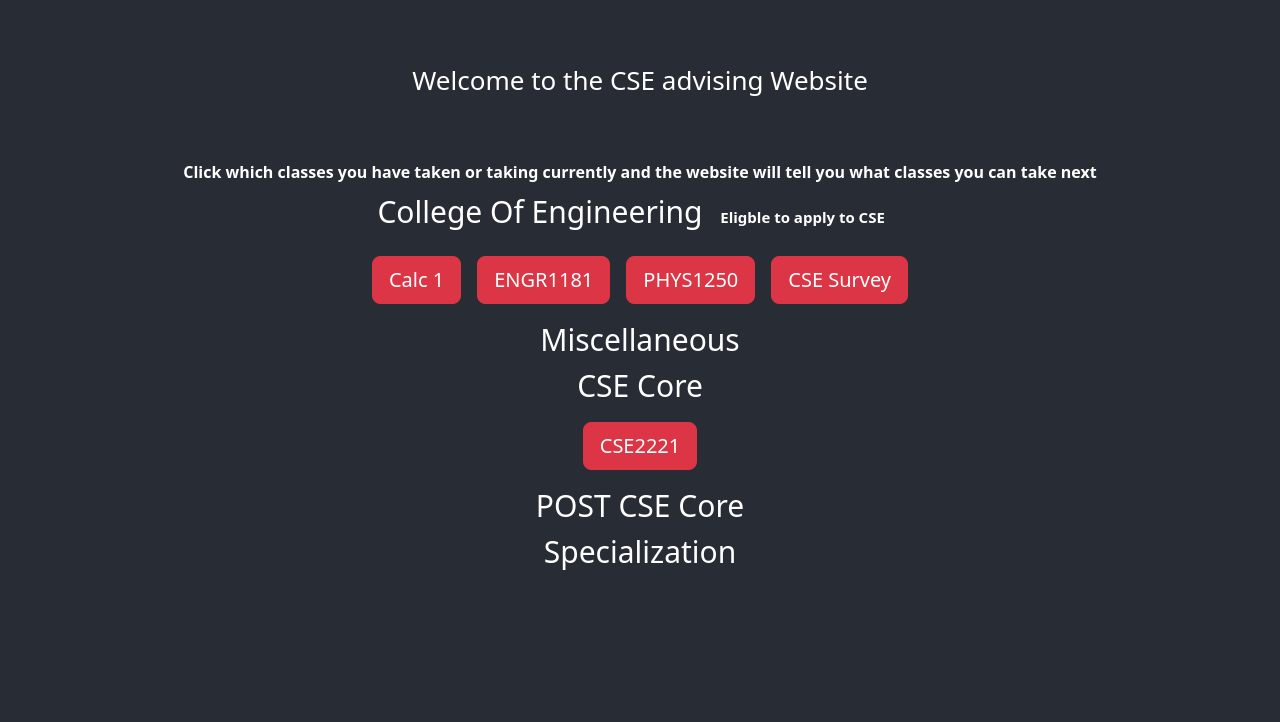
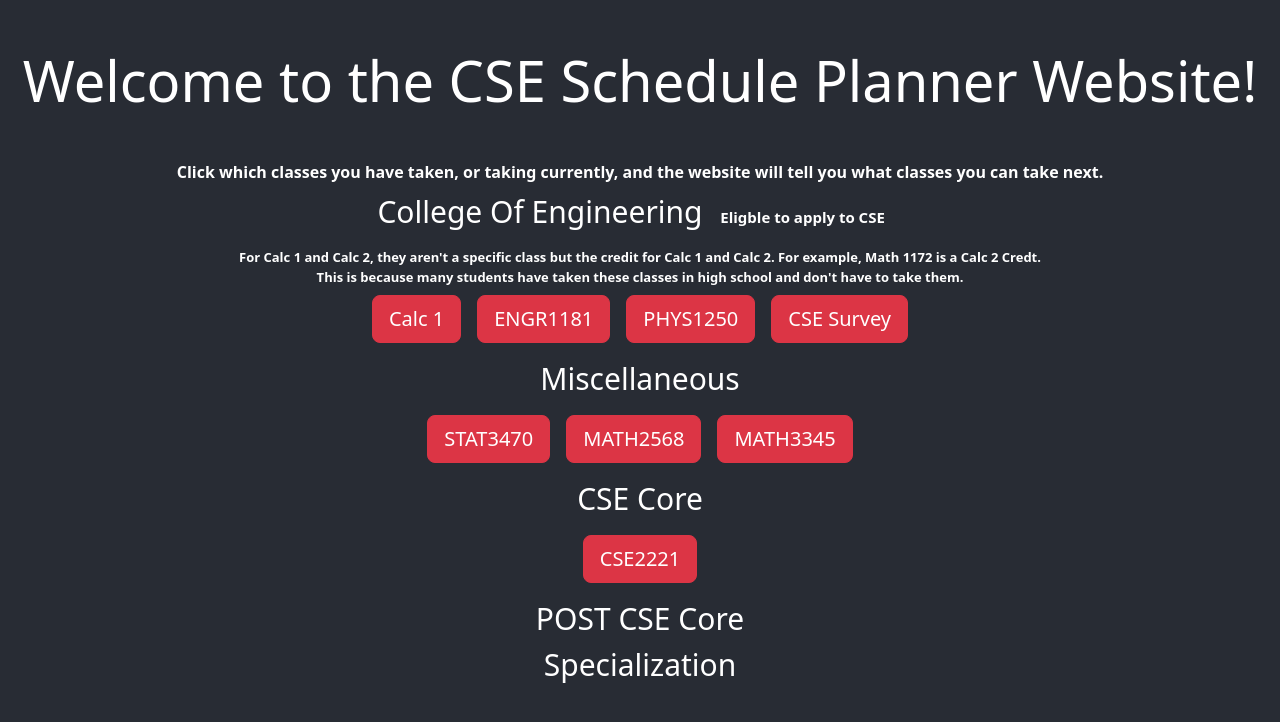
Before and after one commit to patelvndn/OSUCSEAdvisingWebsite, a React (Create React App) app: page / in a window 1280 px wide. Shown: the top 722 px of the page. Built offline with nearby package versions, Linux system fonts and the light colour scheme.

Commit message:
Started Misc

```diff
--- a/src/App.css
+++ b/src/App.css
@@ -14,7 +14,7 @@
   display: flex;
   flex-direction: column;
   justify-content: center;
-  font-size: calc(10px + 2vmin);
+  font-size: calc(40px + 2vmin);
   color: white;
 }
 
@@ -25,6 +25,14 @@
   color: white;
 }
 
+.App-text {
+  display: flex;
+  flex-direction: column;
+  justify-content: center;
+  color: white;
+  font-size: small;
+}
+
 .Region-Formation {
   font-size: 30px;
   color: white;
--- a/src/App.js
+++ b/src/App.js
@@ -4,6 +4,7 @@ import Section from "./components/section";
 import CseCore from "./components/cseCore";
 import COEHeader from "./components/coeHeader";
 import COE from "./components/coe";
+import Misc from "./components/misc";
 
 class App extends Component {
   state = {
@@ -28,6 +29,7 @@ class App extends Component {
     STATval: false,
     MATHval: false,
     ECE2060: false,
+    ECE2020: false,
 
     SW1val: false,
     SW2val: false,
@@ -42,11 +44,11 @@ class App extends Component {
     return (
       <div className="App">
         <header className="App-header">
-          Welcome to the CSE advising Website
+          Welcome to the CSE Schedule Planner Website!
         </header>
         <b className="App-body">
-          Click which classes you have taken or taking currently and the website
-          will tell you what classes you can take next
+          Click which classes you have taken, or taking currently, and the
+          website will tell you what classes you can take next.
         </b>
         <COEHeader
           key={this.state.counters[0].id}
@@ -62,6 +64,14 @@ class App extends Component {
             this.state.SW1val
           }
         />
+        <b className="App-text">
+          For Calc 1 and Calc 2, they aren't a specific class but the credit for
+          Calc 1 and Calc 2. For example, Math 1172 is a Calc 2 Credt.
+        </b>
+        <b className="App-text">
+          This is because many students have taken these classes in high school
+          and don't have to take them.
+        </b>
         <COE
           key={10}
           onGetButtonColor={this.getButtonColor}
@@ -79,6 +89,7 @@ class App extends Component {
           ENGR1182val={this.state.ENGR1182val}
           SVYval={this.state.SVYval}
           CSEaccval={this.state.CSEaccval}
+          isInCSE={this.state.isInCSE}
           isEligible={
             this.state.Calc1val &&
             this.state.Calc2val &&
@@ -95,7 +106,7 @@ class App extends Component {
           region={this.state.counters[1].region}
           className="Region-Formation"
         />
-
+        <Misc onGetButtonColor={this.getButtonColor} />
         <Section
           key={this.state.counters[2].id}
           region={this.state.counters[2].region}
@@ -150,6 +161,7 @@ class App extends Component {
         SYS2val: false,
         CAPval: false,
         CSEaccval: false,
+        isInCSE: false,
       });
     }
   };
@@ -225,7 +237,12 @@ class App extends Component {
   };
 
   getKey2 = () => {
-    return !this.state.FN1val || !this.state.SW2val || !this.state.SW1val;
+    return (
+      !this.state.FN1val ||
+      !this.state.SW2val ||
+      !this.state.SW1val ||
+      !this.state.isInCSE
+    );
   };
 
   getKey3 = () => {
@@ -234,7 +251,8 @@ class App extends Component {
       !this.state.FN2val ||
       !this.state.FN1val ||
       !this.state.SW2val ||
-      !this.state.SW1val
+      !this.state.SW1val ||
+      !this.state.isInCSE
     );
   };
 
@@ -245,6 +263,7 @@ class App extends Component {
       this.setState({
         Calc2val: false,
         CSEaccval: false,
+        isInCSE: false,
       });
     }
   };
@@ -252,6 +271,9 @@ class App extends Component {
   Calc2Clicked = () => {
     let x = this.state.Calc2val;
     this.setState({ Calc2val: !x });
+    if (!x) {
+      this.setState({ isInCSE: false });
+    }
   };
 
   FE1Clicked = () => {
@@ -261,6 +283,7 @@ class App extends Component {
       this.setState({
         ENGR1182val: false,
         CSEaccval: false,
+        isInCSE: false,
       });
     }
   };
@@ -271,6 +294,7 @@ class App extends Component {
     if (!x) {
       this.setState({
         CSEaccval: false,
+        isInCSE: false,
       });
     }
   };
@@ -281,6 +305,7 @@ class App extends Component {
     if (!x) {
       this.setState({
         CSEaccval: false,
+        isInCSE: false,
       });
     }
   };
@@ -291,13 +316,14 @@ class App extends Component {
     if (!x) {
       this.setState({
         CSEaccval: false,
+        isInCSE: false,
       });
     }
   };
 
   AcceptedClicked = () => {
-    let x = this.state.CSEaccval;
-    this.setState({ CSEaccval: !x });
+    let x = this.state.isInCSE;
+    this.setState({ isInCSE: !x });
   };
 }
 
--- a/src/components/coe.jsx
+++ b/src/components/coe.jsx
@@ -50,7 +50,7 @@ class COE extends Component {
         <button
           hidden={!this.props.isEligible}
           onClick={this.props.onAcceptedClicked}
-          className={this.props.onGetButtonColor(this.props.CSEaccval)}
+          className={this.props.onGetButtonColor(this.props.isInCSE)}
         >
           Accepted to CSE
         </button>
--- /dev/null
+++ b/src/components/misc.jsx
@@ -0,0 +1,15 @@
+import React, { Component } from "react";
+
+class Misc extends Component {
+  render() {
+    return (
+      <div>
+        <button className={this.props.onGetButtonColor(false)}>STAT3470</button>
+        <button className={this.props.onGetButtonColor(false)}>MATH2568</button>
+        <button className={this.props.onGetButtonColor(false)}>MATH3345</button>
+      </div>
+    );
+  }
+}
+
+export default Misc;
```
